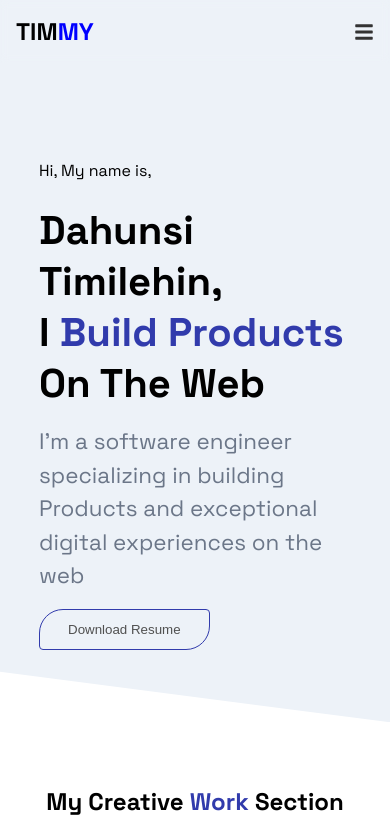
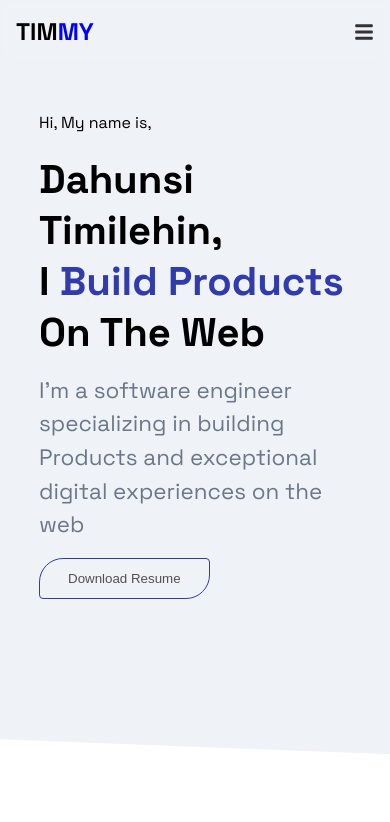
Before and after one commit to Timmydee/Timmy_Dahunsi_, a React (Vite) app: page / in a window 390 px wide. Shown: the top 822 px of the page. Built offline with nearby package versions, Linux system fonts and the light colour scheme.

Commit message:
HERO UPDATE

```diff
--- a/src/container/Hero/Hero.scss
+++ b/src/container/Hero/Hero.scss
@@ -1,11 +1,12 @@
 .hero{
     width: 100%;
-    height: 95%;
+    height: 100%;
     display: flex;
     flex-direction: column;
     justify-content: space-between;
     background-color: var(--primary-color);
-    clip-path: polygon(0 0, 100% 0%,100% 100%, 0% 93%);
+    padding-bottom: 2rem;
+    clip-path: polygon(0 0, 100% 0%,100% 100%, 0% 98%)
 
 }
 
@@ -29,17 +30,18 @@
         margin-top: 1rem;
         color: #505050;
         background: transparent;
+        margin-bottom: 1rem;
         border: 1px solid var(--secondary-color);
     }
 
     @media screen and (max-width: 700px) {
-        padding-top: 10rem;
+        padding-top: 7rem;
         height: 78vh;
         // margin-bottom: 7rem;
         // clip-path: polygon(0 0, 100% 0%,100% 100%, 0% 100%);
 
         h1{
-            margin-top: 1.5rem;
+            margin-top: 1.3rem;
         }
     }
 
--- a/src/container/Work/Work.scss
+++ b/src/container/Work/Work.scss
@@ -148,7 +148,7 @@
                 margin-top: 1rem;
             }
             .icon{
-                padding: 0.2rem;
+                padding: 0.5rem;
                 font-size: 1rem;
                 border-radius: 10px;
             }
--- a/src/index.css
+++ b/src/index.css
@@ -2,7 +2,9 @@
 
 :root {
   --font-base: 'Space Grotesk', sans-serif;
-  --primary-color: #edf2f8;
+  --primary-color: #eff3f7;
+  /* #edf2f8 */
+  /* --primary-color: #495670; */
   --secondary-color: #313bac;
   --black-color: #030303;
   --lightGray-color: #e4e4e4;
```
